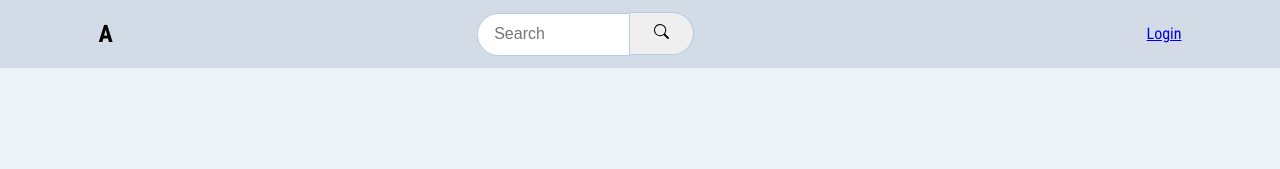
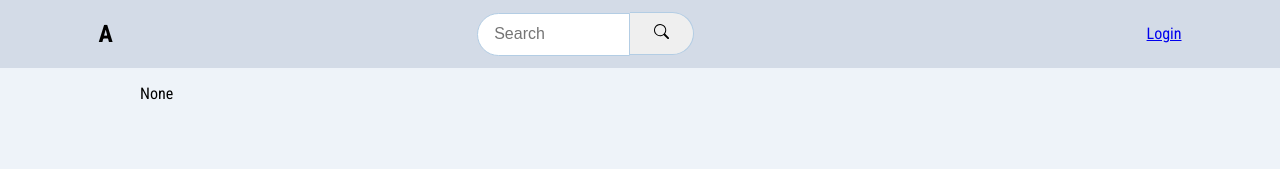
Before and after one commit to notchamath/marvel-character-database, a React (Create React App) app: page / in a window 1280 px wide. Shown: the top 169 px of the page. Built offline with nearby package versions, Linux system fonts and the light colour scheme.

Commit message:
feat: Populate home page based on Api results

```diff
--- a/src/components/searchbar/searchbar.component.jsx
+++ b/src/components/searchbar/searchbar.component.jsx
@@ -1,15 +1,14 @@
-import {useState} from 'react';
+import {useState, useContext} from 'react';
 import { BsSearch } from 'react-icons/bs';
 
-import useSearchDb from '../../custom-hooks/useSearchDb';
+import {SearchResultsContext} from '../../contexts/search-results.context';
 
 import './searchbar.styles.scss';
 
 export const Searchbar = () => {
 
-    const requestLimit = 10;
-    const [value, setValue] = useState('');
-
+    const requestLimit = 100;
+    const {setSearchResults} = useContext(SearchResultsContext);
 
     const loadData = async (query) => {
 
@@ -32,10 +31,8 @@ export const Searchbar = () => {
 
     const handleSearch = (event) => {
         event.preventDefault();
-        loadData(event.target[0].value).then(data => setValue(data));
+        loadData(event.target[0].value).then(data => setSearchResults(data));
     }
-
-    console.log(value);
 
     return(
         <div className="search">
--- /dev/null
+++ b/src/contexts/search-results.context.jsx
@@ -0,0 +1,14 @@
+import {createContext, useState} from 'react';
+
+export const SearchResultsContext = createContext({
+    searchResults: null,
+    setSearchResults: () => null
+});
+
+export const SearchResultsProvider = ({children}) => {
+
+    const [searchResults, setSearchResults] = useState(null);
+    const value = {searchResults, setSearchResults};
+
+    return <SearchResultsContext.Provider value={value}>{children}</SearchResultsContext.Provider>
+}
--- a/src/index.js
+++ b/src/index.js
@@ -4,13 +4,16 @@ import './index.scss';
 import App from './App';
 import reportWebVitals from './reportWebVitals';
 
+import { SearchResultsProvider } from './contexts/search-results.context';
 import {BrowserRouter} from 'react-router-dom';
 
 const root = ReactDOM.createRoot(document.getElementById('root'));
 root.render(
   <React.StrictMode>
     <BrowserRouter>
-      <App />
+      <SearchResultsProvider>
+        <App />
+      </SearchResultsProvider>
     </BrowserRouter>
   </React.StrictMode>
 );
--- a/src/routes/home/home.component.jsx
+++ b/src/routes/home/home.component.jsx
@@ -1,11 +1,20 @@
+import { useContext } from "react";
+
+import {SearchResultsContext} from '../../contexts/search-results.context';
 import { IdCard } from "../../components/id-card/id-card.component";
 
 import './home.styles.scss';
 
 export const Home = () => {
-
+    const {searchResults} = useContext(SearchResultsContext);
 
     return (
-        null
+
+        <div className="home__container">
+            {searchResults === null ? <div>None</div> :
+                searchResults.map(element => <IdCard element={element} key={element.id}/>)
+            }
+        </div>
+
     )
 }
```
